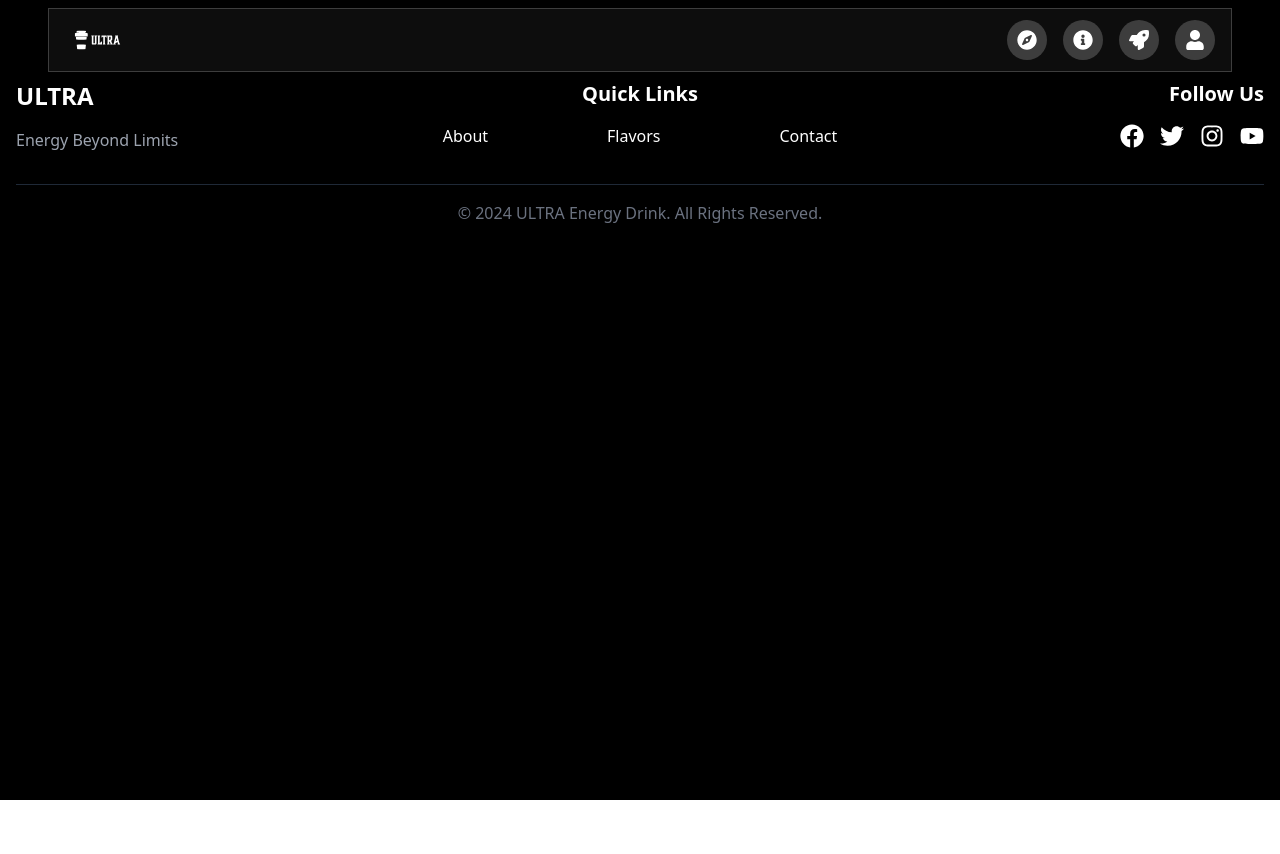
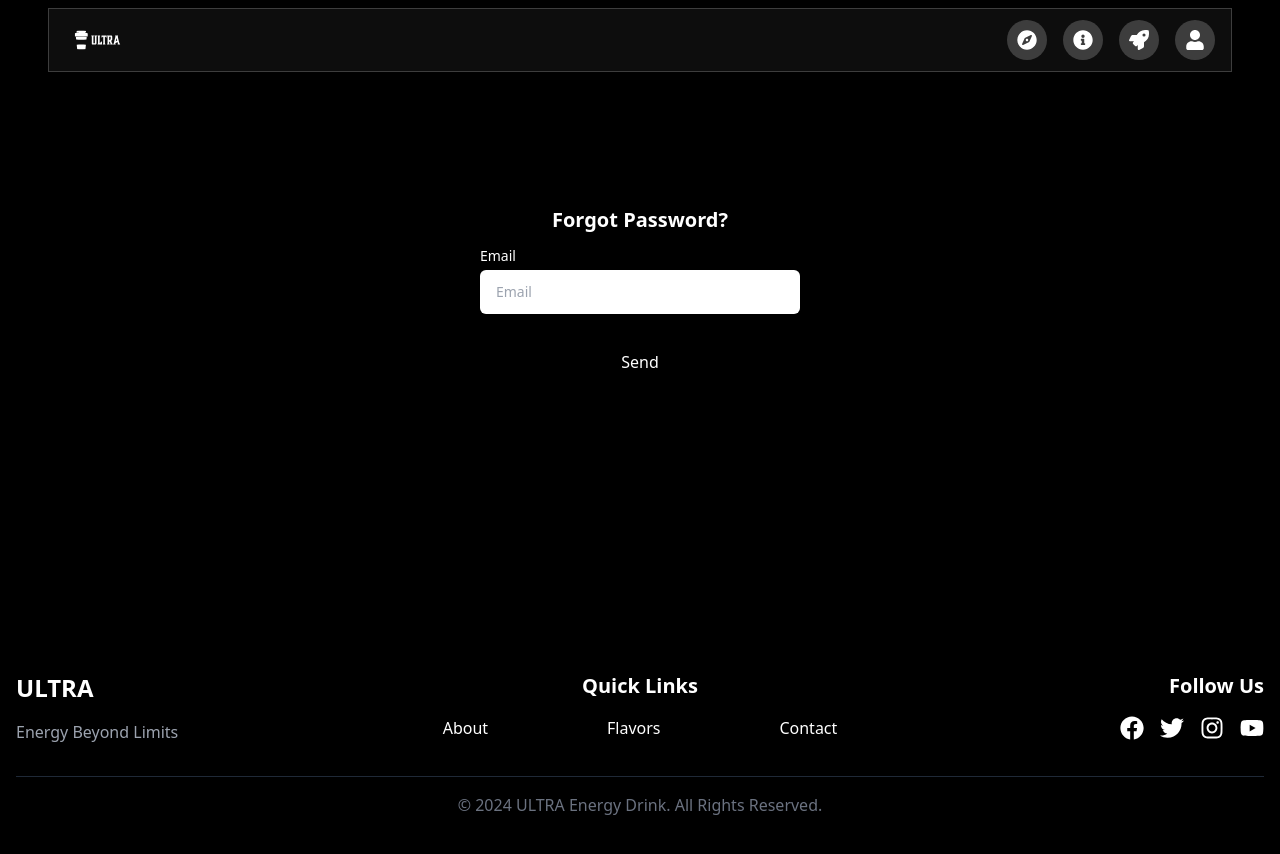
Before and after one commit to Hashim7abdullah/ultra-cms, a React (Vite) app: page /forgot-password in a window 1280 px wide. Shown: the top 854 px of the page. Before the commit the page ends 800 px from the top, so only its background shows below. Built offline with nearby package versions, Linux system fonts and the light colour scheme; no server answers.

Commit message:
changes made

```diff
--- a/src/App.jsx
+++ b/src/App.jsx
@@ -14,6 +14,7 @@ const VarientSectionPage = lazy(() => import("./pages/Main/VarientsSection"));
 const AboutUsSectionsPage = lazy(() => import("./pages/Main/AboutUsSections"));
 const Login = lazy(() => import("./pages/Login"));
 const Signin = lazy(() => import("./pages/Signup"));
+const ForgotPassword = lazy(() => import("./pages/ForgotPassword"));
 
 // Loading Spinner Component
 const LoadingSpinner = () => (
@@ -43,6 +44,7 @@ function App() {
             <Route path="/" element={<LandingPage />} />
             <Route path="/login" element={<Login />} />
             <Route path="/sign-in" element={<Signin />} />
+            <Route path="/forgot-password" element={<ForgotPassword />} />
             <Route path="/home-page" element={<HomePage />} />
             <Route path="/launch" element={<LaunchPage />} />
             <Route path="/main" element={<MainPage />} />
--- /dev/null
+++ b/src/pages/ForgotPassword.jsx
@@ -0,0 +1,70 @@
+import React, { useState } from "react";
+import { useNavigate } from "react-router-dom";
+import axios from "axios";
+
+const ForgotPassword = () => {
+  const [email, setEmail] = useState("");
+
+  const navigate = useNavigate();
+  const backendUrl = import.meta.env.VITE_BACKEND_URL;
+
+  axios.defaults.withCredentials = true;
+
+  const handleSubmit = async (e) => {
+    e.preventDefault();
+    try {
+      axios
+        .post(backendUrl + "/api/user/forgot-password", {
+          email,
+        })
+        .then((response) => {
+          console.log(response);
+
+          if (response.data.success) {
+            navigate("/reset-password");
+          }
+        });
+    } catch (error) {
+      console.log(error);
+    }
+  };
+
+  return (
+    <div className="flex items-center justify-center py-24">
+      <div className="w-full h-[50vh] max-w-sm p-8 space-y-3 flex flex-col justify-center rounded-xl dark:bg-gray-50 dark:text-gray-800">
+        <h1 className="text-xl font-bold text-center">Forgot Password?</h1>
+        <form
+          noValidate=""
+          action=""
+          className="space-y-6"
+          onSubmit={handleSubmit}
+        >
+          <div className="space-y-1 text-sm">
+            <label htmlFor="email" className="block dark:text-gray-600">
+              Email
+            </label>
+            <input
+              type="text"
+              name="email"
+              id="email"
+              placeholder="Email"
+              className="w-full px-4 py-3 rounded-md dark:border-gray-300 dark:bg-gray-50 dark:text-gray-800 focus:dark:border-violet-600"
+              fdprocessedid="wo0p45"
+              onChange={(e) => setEmail(e.target.value)}
+            />
+          </div>
+
+          <button
+            type="submit"
+            className="block w-full p-3 text-center rounded-sm dark:text-gray-50 dark:bg-violet-600"
+            fdprocessedid="vcmeo4"
+          >
+            Send
+          </button>
+        </form>
+      </div>
+    </div>
+  );
+};
+
+export default ForgotPassword;
--- a/src/pages/Login.jsx
+++ b/src/pages/Login.jsx
@@ -70,7 +70,7 @@ const Login = () => {
             />
 
             <div className="flex justify-end text-xs dark:text-gray-600">
-              <a rel="noopener noreferrer" href="#">
+              <a rel="noopener noreferrer" href="/forgot-password">
                 Forgot Password?
               </a>
             </div>
--- a/src/pages/Signup.jsx
+++ b/src/pages/Signup.jsx
@@ -83,12 +83,6 @@ const Signup = () => {
               fdprocessedid="o0ieu8"
               onChange={(e) => setPassword(e.target.value)}
             />
-
-            {/* <div className="flex justify-end text-xs dark:text-gray-600">
-              <a rel="noopener noreferrer" href="#">
-                Forgot Password?
-              </a>
-            </div> */}
           </div>
           <button
             type="submit"
```
